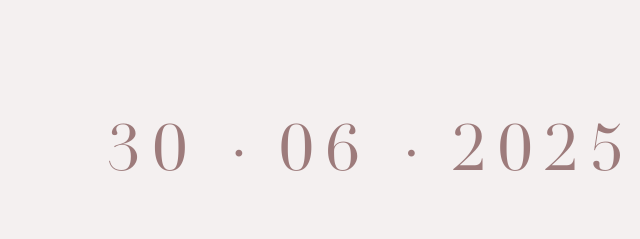
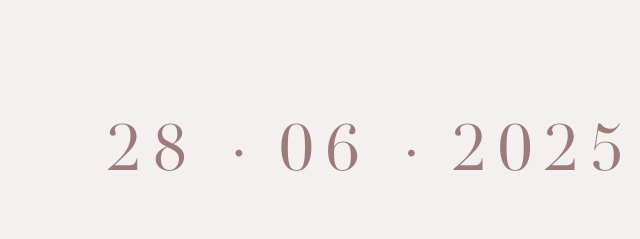
Before and after one commit to davpodda/davpodda.github.io, a plain HTML site: page index.html in a window 1280 px wide. Shown: the part 1061-1300 px from the top of the page, 268-908 px from the left. Drawn offline with Linux system fonts and the light colour scheme.

Commit message:
Update index.html

```diff
--- a/index.html
+++ b/index.html
@@ -79,7 +79,7 @@
 
     <div style="width: 100%;display: flex;position: relative;">
         <h1 class="opening-title" style="font-size: 8vmin;">
-            <span>30 ·</span>
+            <span>28 ·</span>
             <span>06 ·</span>
             <span>2025</span>
         </h1>
```
